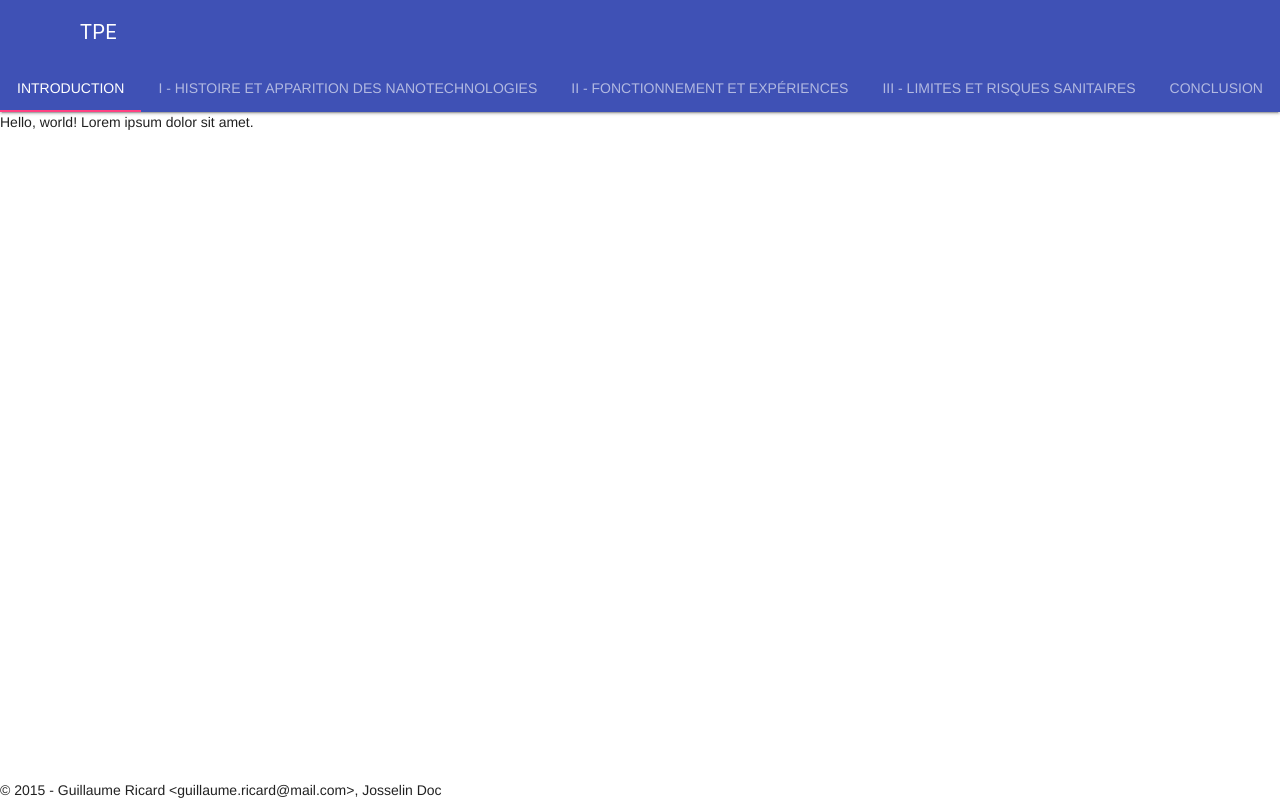
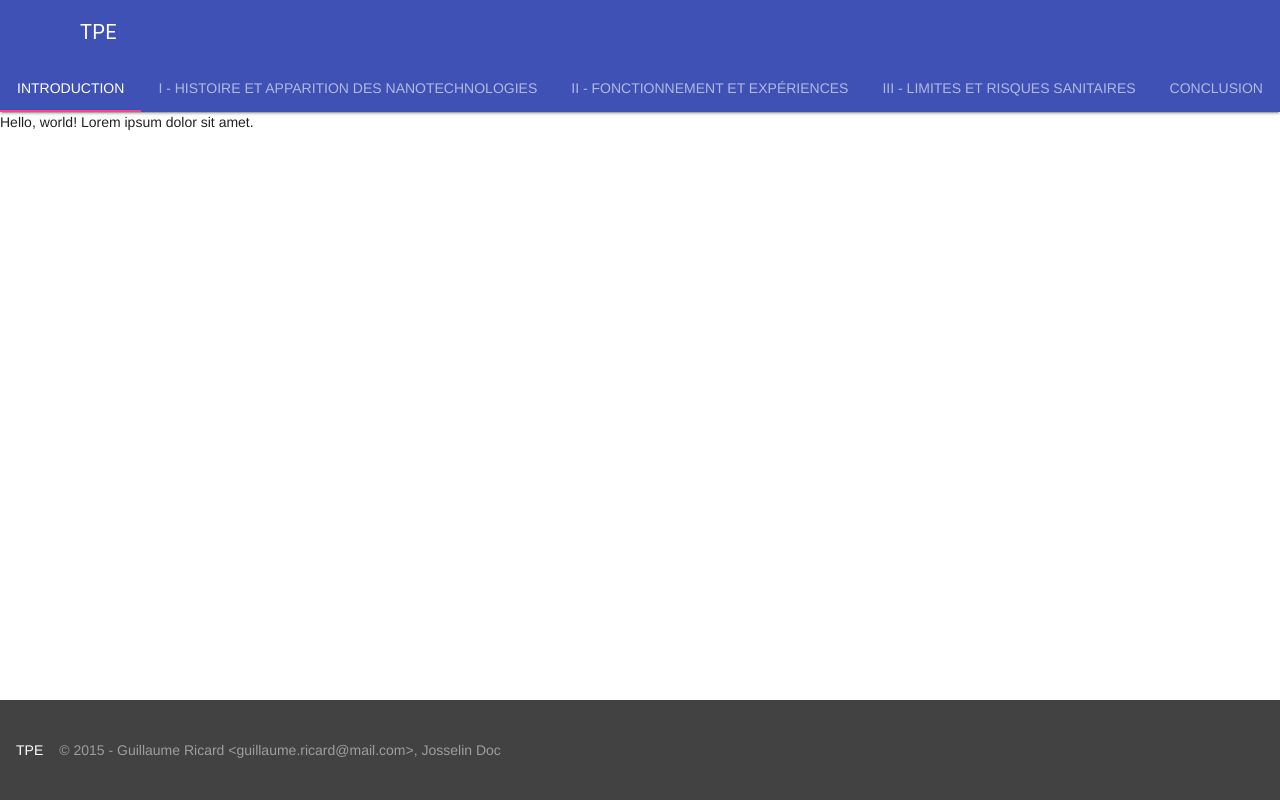
Before and after one commit to willRicard/TPE, a website: page app/index.html in a window 1280 px wide. Drawn offline with nearby package versions, Linux system fonts and the light colour scheme.

Commit message:
index.html: added mdl <footer> with copyright.

```diff
--- a/app/index.html
+++ b/app/index.html
@@ -40,8 +40,13 @@
 				<div class="page-content">The END!</div>
 			</section>
 		</main>
-		<footer>
-			&copy; 2015 - Guillaume Ricard &lt;guillaume.ricard@mail.com&gt;, Josselin Doc
+		<footer class="mdl-mini-footer">
+			<div class="mdl-mini-footer__left-section">
+				<div class="mdl-logo">TPE</div>
+				<ul class="mdl-mini-footer__link-list">
+					<li>&copy; 2015 - Guillaume Ricard &lt;<a href="mailto:guillaume.ricard@mail.com">guillaume.ricard@mail.com</a>&gt;, Josselin Doc</li>
+				</ul>
+			</div>
 		</footer>
 	</div>
 </body>
```
